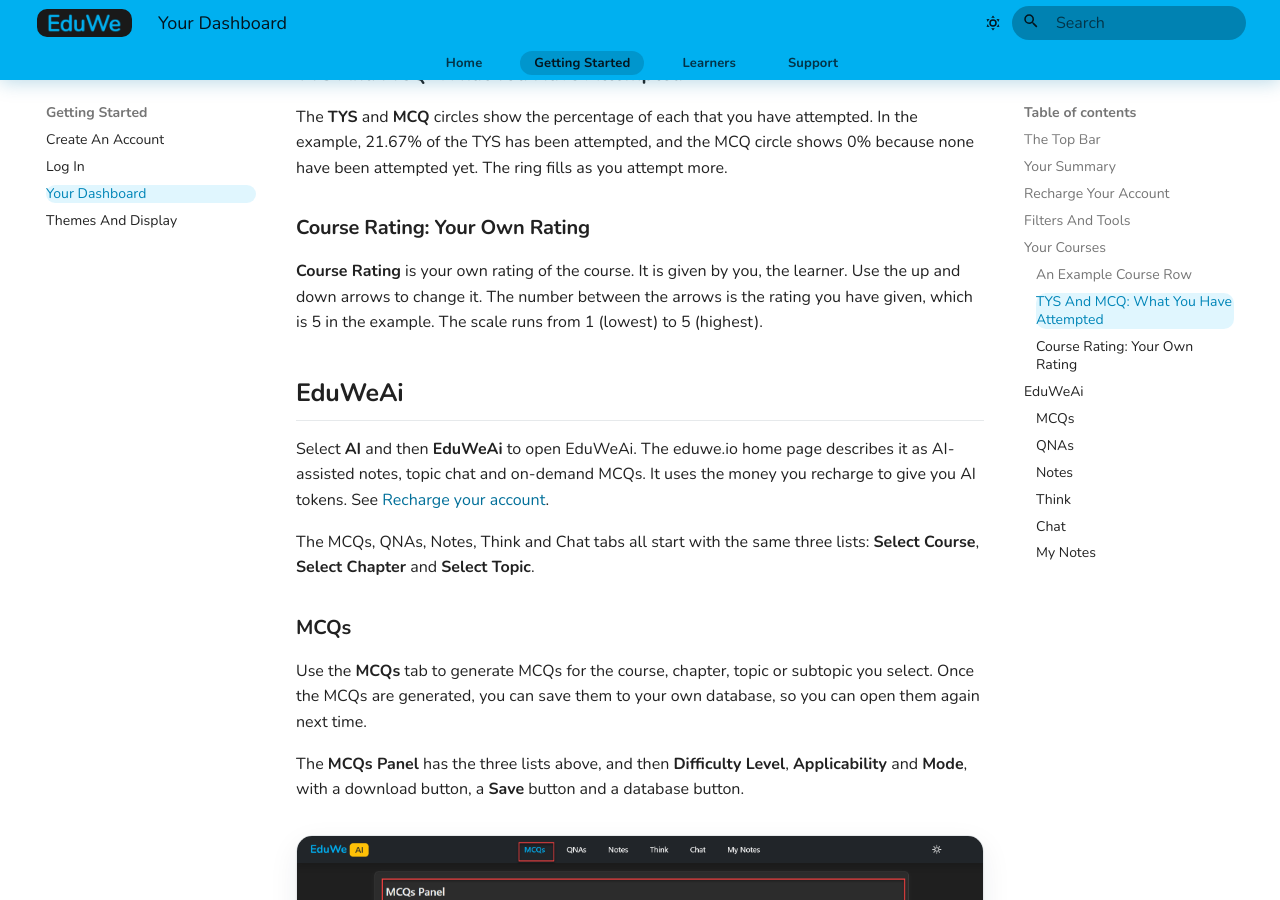
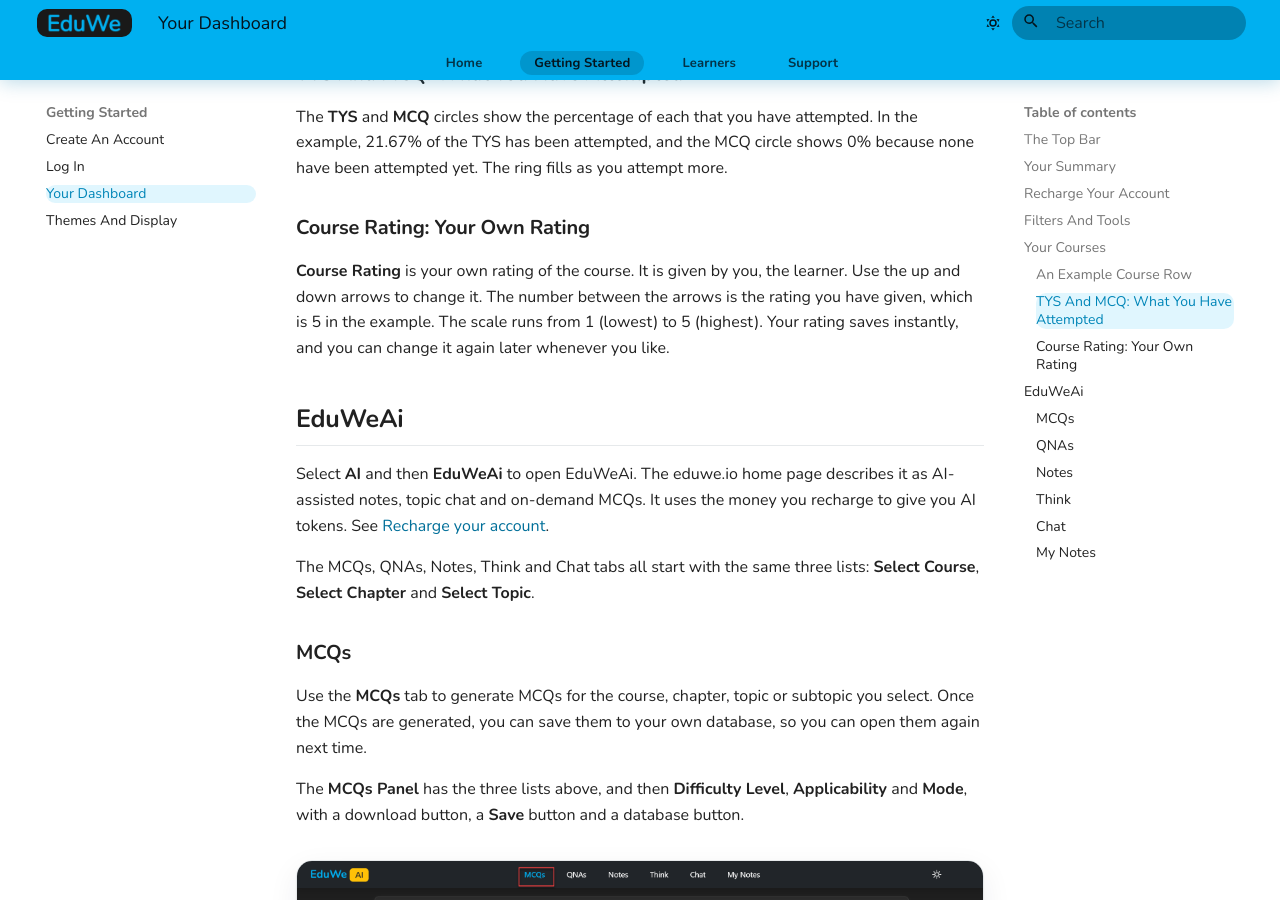
Before and after one commit to geitdeepak/EduWeIO_HelpDoc, an MkDocs documentation site: the page built from docs/getting-started/dashboard.md, in a window 1280 px wide and 900 px high, scrolled down 5961 px. Built offline with MkDocs 1.6.1 and Material for MkDocs 9.7.7, drawn with Linux system fonts in a browser that asks for light colours.

Commit message:
Confirm Course Rating saves instantly and can be edited later
Resolves one of the two open TODOs on Course Rating: a rating change
saves right away, and the learner can change it again whenever they
like. Whether instructors or other learners can see it is still open.

Co-Authored-By: Claude Sonnet 5 <noreply@anthropic.com>

```diff
--- a/docs/getting-started/dashboard.md
+++ b/docs/getting-started/dashboard.md
@@ -145,10 +145,10 @@ The **TYS** and **MCQ** circles show the percentage of each that you have attemp
 
 ### Course Rating: Your Own Rating
 
-**Course Rating** is your own rating of the course. It is given by you, the learner. Use the up and down arrows to change it. The number between the arrows is the rating you have given, which is 5 in the example. The scale runs from 1 (lowest) to 5 (highest).
+**Course Rating** is your own rating of the course. It is given by you, the learner. Use the up and down arrows to change it. The number between the arrows is the rating you have given, which is 5 in the example. The scale runs from 1 (lowest) to 5 (highest). Your rating saves instantly, and you can change it again later whenever you like.
 
-<!-- Source: product owner (TYS and MCQ circles show the attempted percentage; Course Rating is given by the learner, from 1 lowest to 5 highest) and the dashboard-03-course-row.png screenshot. -->
-<!-- TODO: confirm whether a rating change is saved straight away, whether you can change it later, and whether instructors or other learners see it. -->
+<!-- Source: product owner (TYS and MCQ circles show the attempted percentage; Course Rating is given by the learner, from 1 lowest to 5 highest, saves instantly and can be edited again later) and the dashboard-03-course-row.png screenshot. -->
+<!-- TODO: confirm whether instructors or other learners see your Course Rating. -->
 <!-- TODO: the first dashboard screenshot shows a course with only the arrows and no number between them. Confirm that this means you have not rated the course yet. -->
 <!-- TODO: explain the Certification circle (0.00% here) and the Performance stars. -->
 <!-- TODO: confirm whether TYS is the Test Yourself questions and whether the circle counts questions or sections attempted. -->
```
